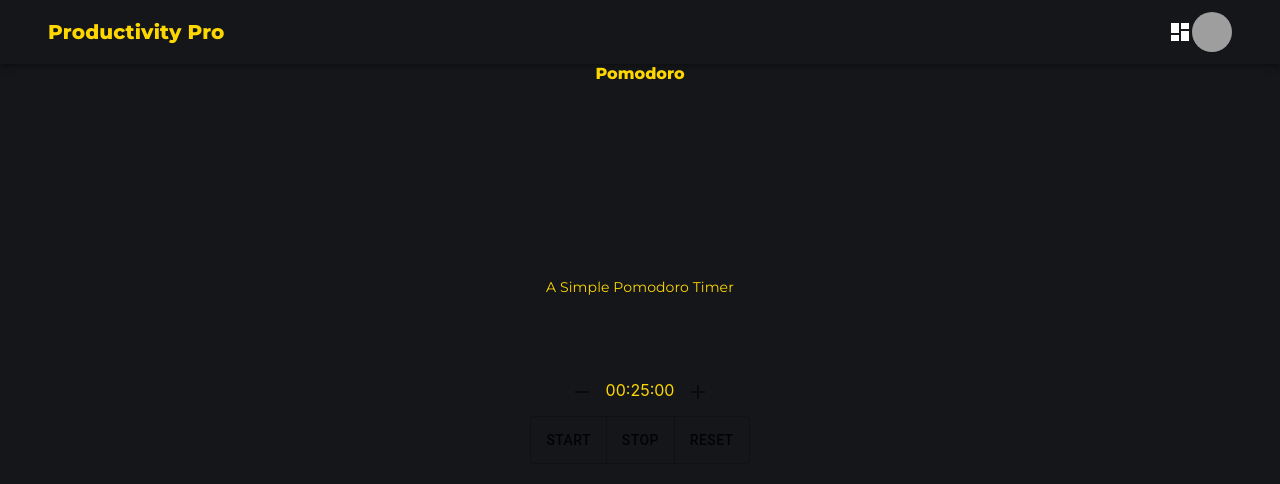
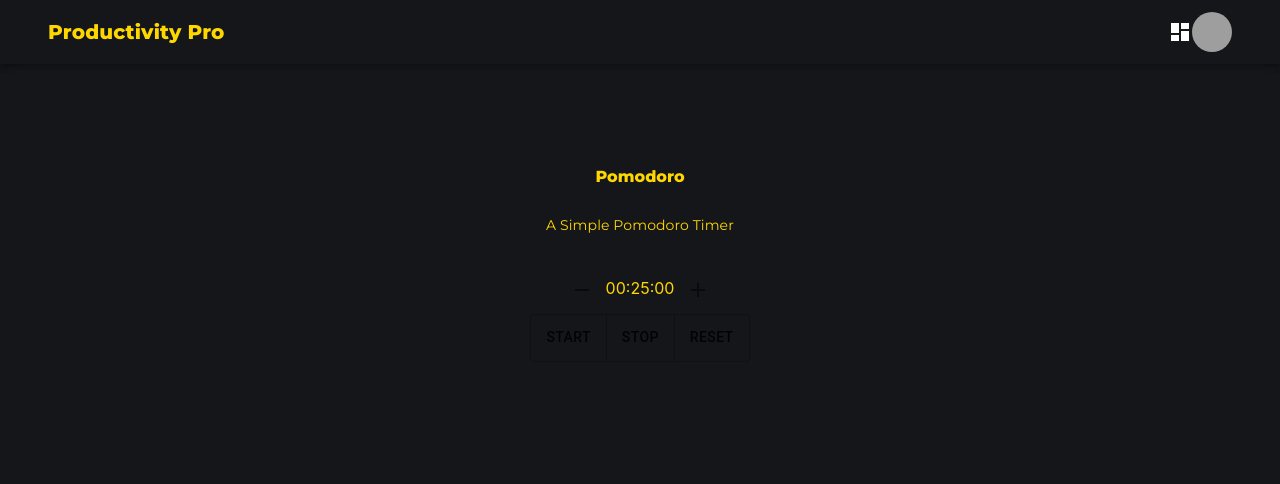
Before and after one commit to jalonghurst/productivity-manager, a React (Create React App) app: page /Pomodoro in a window 1280 px wide. Shown: the top 484 px of the page. Built offline with nearby package versions, Linux system fonts and the light colour scheme; grey boxes are pictures that could not be loaded.

Commit message:
edited padding timer

```diff
--- a/src/Pages/Pomodoro/Pomodoro.js
+++ b/src/Pages/Pomodoro/Pomodoro.js
@@ -14,7 +14,7 @@ const minutes = 5;
 
 const styles = theme => ({
   title: {
-    flex: 1,
+
     color: "gold",
     fontFamily: "Montserrat",
     fontWeight: "bold",
@@ -38,7 +38,7 @@ const styles = theme => ({
   },
   tagline: {
     display: "flex",
-    height: "40%",
+    height: "20%",
     flexDirection: "column",
     justifyContent: "center",
     textAlign: "center",
```
